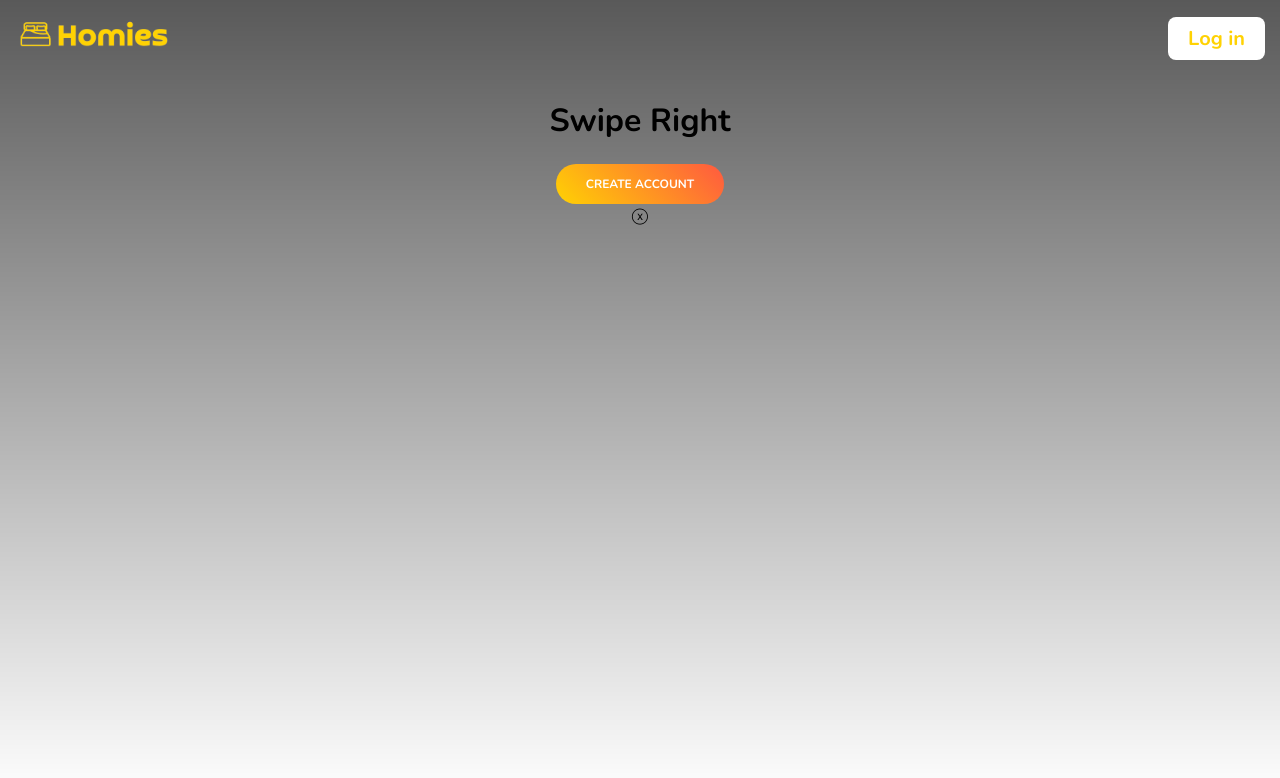
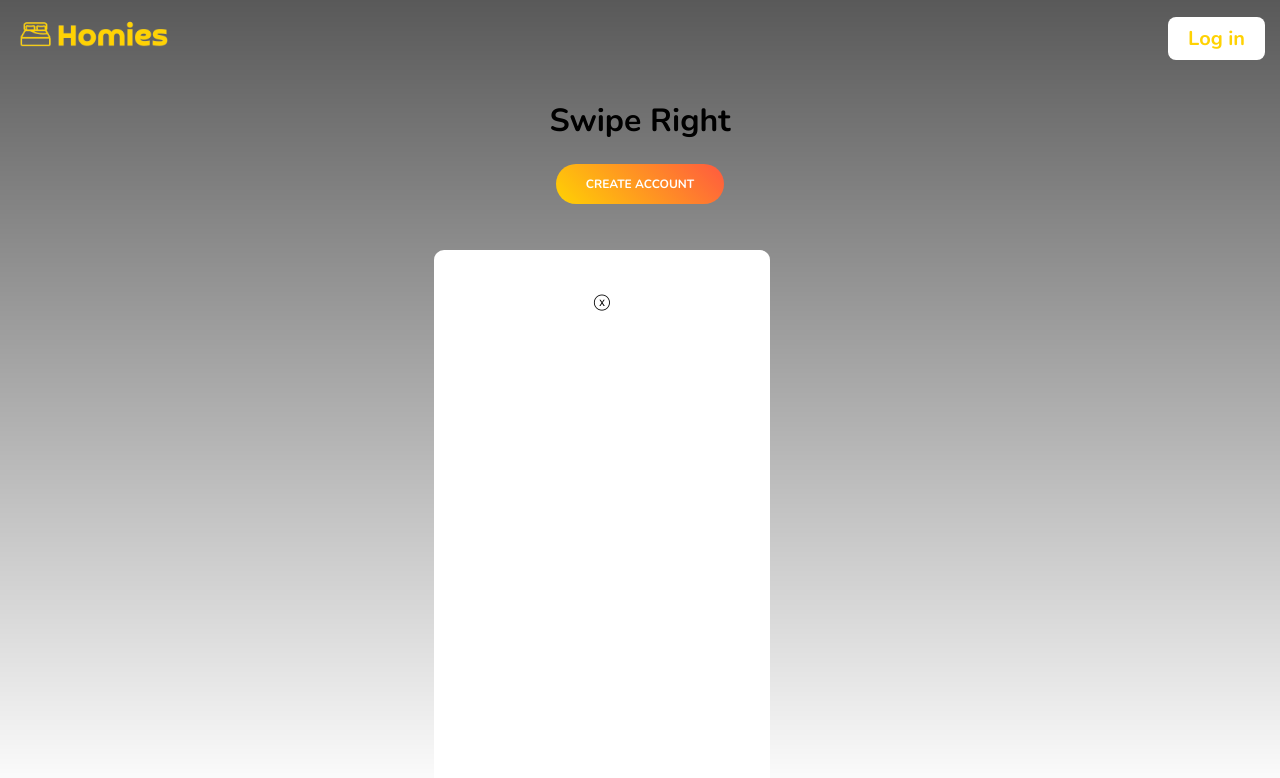
Before and after one commit to somunachima/homies, a React (Create React App) app: page / in a window 1280 px wide. Both pictures are taken after a click on the button "CREATE ACCOUNT". Shown: the top 778 px of the page. Built offline with nearby package versions, Linux system fonts and the light colour scheme; the HTML template or start-up script is replaced by a standard one.

Commit message:
add styling to auth modal

```diff
--- a/src/components/AuthModal.js
+++ b/src/components/AuthModal.js
@@ -4,7 +4,7 @@ const AuthModal = ({ setShowModal }) => {
     setShowModal(false)
   }
   return (
-      <div>
+      <div className="auth-modal">
         <div onClick={handleClick}>ⓧ</div>
       </div>
   )
--- a/src/index.css
+++ b/src/index.css
@@ -76,3 +76,19 @@ nav .logo-area .logo {
   width: 100%;
 
 }
+
+/* AuthModal */
+.auth-modal {
+  position: absolute;
+  top: 250px;
+  right: 510px;
+  margin-left: 0 auto;
+  margin-right: 0 auto;
+  width: 20%;
+  height: 600px;
+  background-color: rgb(255, 255, 255);
+  border-radius: 10px;
+  padding: 40px;
+  display: flex;
+  justify-content: center;
+}
--- a/src/pages/Home.js
+++ b/src/pages/Home.js
@@ -21,10 +21,10 @@ const Home = () => {
               {authToken ? 'Signout' : 'Create Account'}
           </button>
 
+
           {showModal && (
             <AuthModal setShowModal={setShowModal}/>
           )}
-
         </div>
       </div>
     )
```
